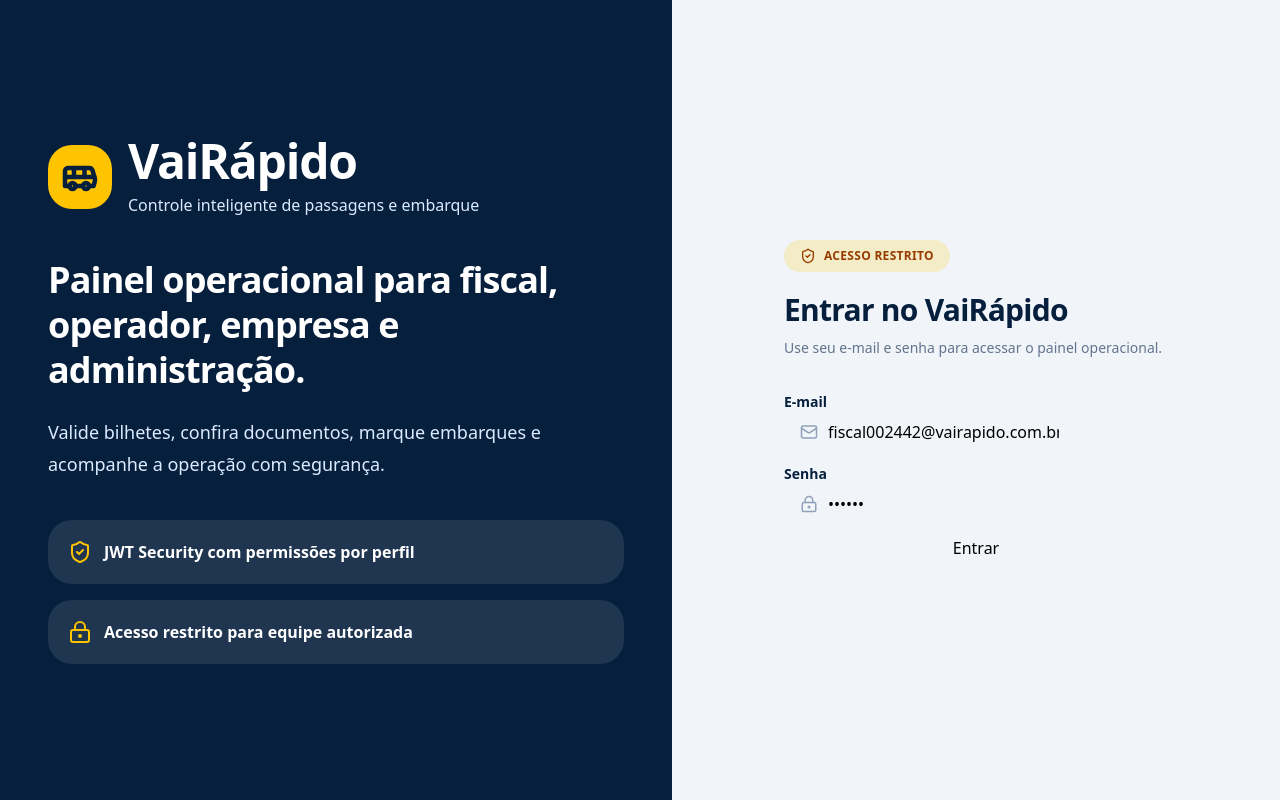
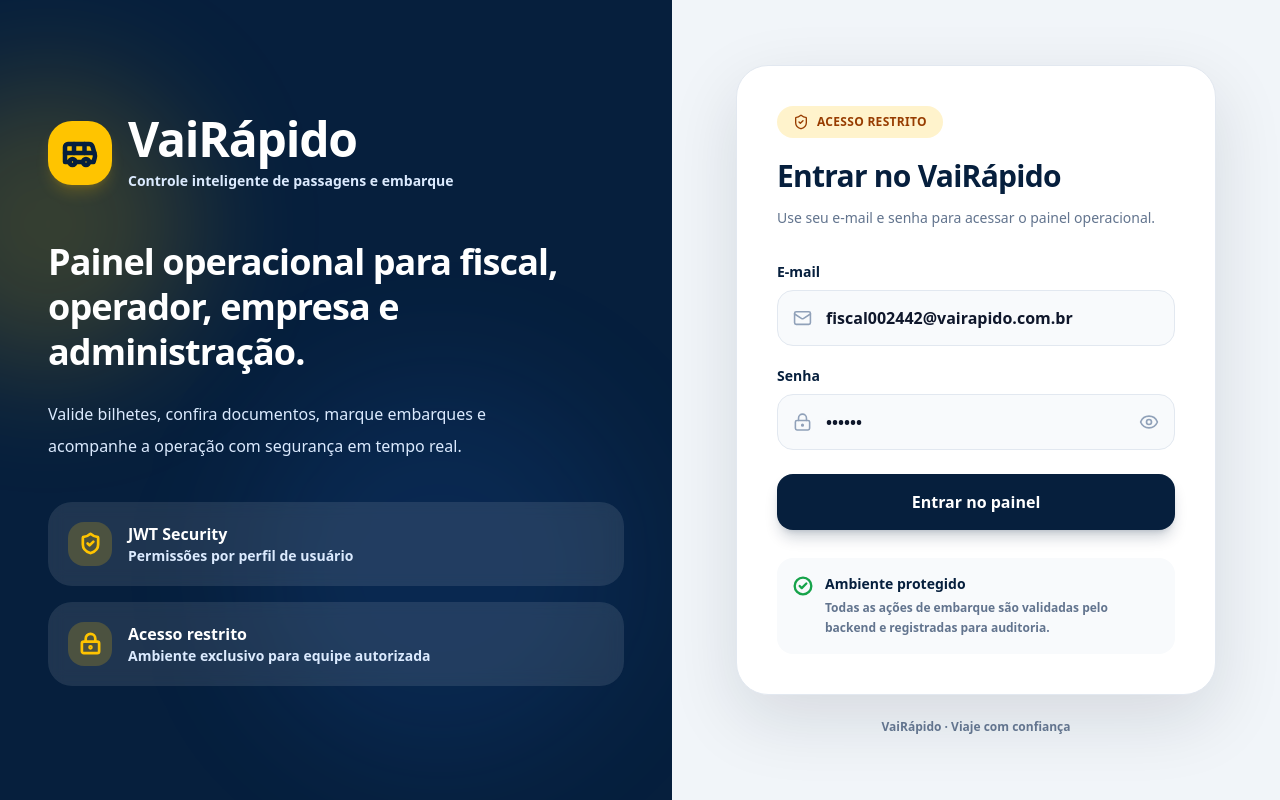
Before and after one commit to TRIAAO/vairapido-frontend, a React (Vite) app: page /login in a window 1280 px wide. Built offline with nearby package versions, Linux system fonts and the light colour scheme; no server answers.

Commit message:
feat: melhorar tela de login do backoffice

```diff
--- a/src/pages/Login.jsx
+++ b/src/pages/Login.jsx
@@ -1,18 +1,33 @@
 import { useState } from "react";
-import { Bus, LockKeyhole, Mail, ShieldCheck } from "lucide-react";
+import {
+  Bus,
+  CheckCircle2,
+  Eye,
+  EyeOff,
+  LockKeyhole,
+  Mail,
+  ShieldCheck
+} from "lucide-react";
 import { useLocation, useNavigate } from "react-router-dom";
 import { extractApiError, loginRequest } from "../api/client";
 import { saveAuth } from "../utils/auth";
+
+const defaultCredentials = import.meta.env.DEV
+  ? {
+      email: "fiscal002442@vairapido.com.br",
+      password: "123456"
+    }
+  : {
+      email: "",
+      password: ""
+    };
 
 export default function Login() {
   const navigate = useNavigate();
   const location = useLocation();
 
-  const [form, setForm] = useState({
-    email: "fiscal002442@vairapido.com.br",
-    password: "123456"
-  });
-
+  const [form, setForm] = useState(defaultCredentials);
+  const [showPassword, setShowPassword] = useState(false);
   const [loading, setLoading] = useState(false);
   const [error, setError] = useState("");
 
@@ -47,15 +62,23 @@ export default function Login() {
   return (
     <div className="min-h-screen bg-navy">
       <div className="grid min-h-screen lg:grid-cols-[1.05fr_0.95fr]">
-        <section className="hidden items-center justify-center bg-navy px-12 text-white lg:flex">
-          <div className="max-w-xl">
-            <div className="mb-10 flex items-center gap-4">
-              <div className="grid h-16 w-16 place-items-center rounded-3xl bg-yellowBrand text-navy">
+        <section className="relative hidden overflow-hidden bg-navy px-12 text-white lg:flex lg:items-center lg:justify-center">
+          <div className="absolute -left-24 top-20 h-72 w-72 rounded-full bg-yellowBrand/20 blur-3xl" />
+          <div className="absolute bottom-10 right-10 h-96 w-96 rounded-full bg-blue-500/10 blur-3xl" />
+
+          <div className="relative z-10 max-w-xl">
+            <div className="mb-12 flex items-center gap-4">
+              <div className="grid h-16 w-16 place-items-center rounded-3xl bg-yellowBrand text-navy shadow-lg shadow-yellowBrand/20">
                 <Bus size={36} strokeWidth={3} />
               </div>
+
               <div>
-                <h1 className="text-5xl font-black tracking-tight">VaiRápido</h1>
-                <p className="mt-2 text-blue-100">Controle inteligente de passagens e embarque</p>
+                <h1 className="text-5xl font-black tracking-tight">
+                  VaiRápido
+                </h1>
+                <p className="mt-2 text-sm font-semibold text-blue-100">
+                  Controle inteligente de passagens e embarque
+                </p>
               </div>
             </div>
 
@@ -63,25 +86,56 @@ export default function Login() {
               Painel operacional para fiscal, operador, empresa e administração.
             </h2>
 
-            <p className="mt-6 text-lg leading-8 text-blue-100">
-              Valide bilhetes, confira documentos, marque embarques e acompanhe a operação com segurança.
+            <p className="mt-6 max-w-lg text-base leading-8 text-blue-100">
+              Valide bilhetes, confira documentos, marque embarques e acompanhe
+              a operação com segurança em tempo real.
             </p>
 
             <div className="mt-10 grid gap-4">
-              <div className="flex items-center gap-3 rounded-3xl bg-white/10 p-5">
-                <ShieldCheck className="text-yellowBrand" />
-                <span className="font-bold">JWT Security com permissões por perfil</span>
+              <div className="flex items-center gap-4 rounded-3xl bg-white/10 p-5 backdrop-blur">
+                <div className="grid h-11 w-11 place-items-center rounded-2xl bg-yellowBrand/20 text-yellowBrand">
+                  <ShieldCheck size={23} strokeWidth={2.8} />
                 </div>
-              <div className="flex items-center gap-3 rounded-3xl bg-white/10 p-5">
-                <LockKeyhole className="text-yellowBrand" />
-                <span className="font-bold">Acesso restrito para equipe autorizada</span>
+
+                <div>
+                  <p className="font-black">JWT Security</p>
+                  <p className="text-sm font-semibold text-blue-100">
+                    Permissões por perfil de usuário
+                  </p>
+                </div>
+              </div>
+
+              <div className="flex items-center gap-4 rounded-3xl bg-white/10 p-5 backdrop-blur">
+                <div className="grid h-11 w-11 place-items-center rounded-2xl bg-yellowBrand/20 text-yellowBrand">
+                  <LockKeyhole size={23} strokeWidth={2.8} />
+                </div>
+
+                <div>
+                  <p className="font-black">Acesso restrito</p>
+                  <p className="text-sm font-semibold text-blue-100">
+                    Ambiente exclusivo para equipe autorizada
+                  </p>
+                </div>
               </div>
             </div>
           </div>
         </section>
 
-        <section className="flex items-center justify-center bg-slate-100 px-4 py-10">
-          <div className="vr-card w-full max-w-md p-8">
+        <section className="flex min-h-screen items-center justify-center bg-slate-100 px-5 py-10">
+          <div className="w-full max-w-[480px]">
+            <div className="mb-7 text-center lg:hidden">
+              <div className="mx-auto mb-4 grid h-16 w-16 place-items-center rounded-3xl bg-yellowBrand text-navy">
+                <Bus size={34} strokeWidth={3} />
+              </div>
+              <h1 className="text-4xl font-black tracking-tight text-navy">
+                VaiRápido
+              </h1>
+              <p className="mt-2 text-sm font-semibold text-slate-500">
+                Painéis operacionais
+              </p>
+            </div>
+
+            <div className="rounded-[2rem] border border-slate-200 bg-white p-8 shadow-soft lg:p-10">
               <div className="mb-8">
                 <div className="mb-5 inline-flex items-center gap-2 rounded-full bg-yellowBrand/20 px-4 py-2 text-xs font-black uppercase tracking-wide text-amber-800">
                   <ShieldCheck size={16} />
@@ -91,7 +145,8 @@ export default function Login() {
                 <h2 className="text-3xl font-black tracking-tight text-navy">
                   Entrar no VaiRápido
                 </h2>
-              <p className="mt-2 text-sm leading-6 text-slate-500">
+
+                <p className="mt-3 text-sm leading-6 text-slate-500">
                   Use seu e-mail e senha para acessar o painel operacional.
                 </p>
               </div>
@@ -99,10 +154,15 @@ export default function Login() {
               <form onSubmit={handleSubmit} className="grid gap-5">
                 <label className="grid gap-2">
                   <span className="text-sm font-black text-navy">E-mail</span>
+
                   <div className="relative">
-                  <Mail className="pointer-events-none absolute left-4 top-1/2 -translate-y-1/2 text-slate-400" size={18} />
+                    <Mail
+                      className="pointer-events-none absolute left-4 top-1/2 -translate-y-1/2 text-slate-400"
+                      size={19}
+                    />
+
                     <input
-                    className="vr-input pl-11"
+                      className="min-h-14 w-full rounded-2xl border border-slate-200 bg-slate-50 pl-12 pr-4 text-base font-bold text-slate-900 outline-none transition placeholder:text-slate-400 focus:border-navy focus:bg-white focus:ring-4 focus:ring-navy/10"
                       type="email"
                       name="email"
                       value={form.email}
@@ -116,11 +176,16 @@ export default function Login() {
 
                 <label className="grid gap-2">
                   <span className="text-sm font-black text-navy">Senha</span>
+
                   <div className="relative">
-                  <LockKeyhole className="pointer-events-none absolute left-4 top-1/2 -translate-y-1/2 text-slate-400" size={18} />
+                    <LockKeyhole
+                      className="pointer-events-none absolute left-4 top-1/2 -translate-y-1/2 text-slate-400"
+                      size={19}
+                    />
+
                     <input
-                    className="vr-input pl-11"
-                    type="password"
+                      className="min-h-14 w-full rounded-2xl border border-slate-200 bg-slate-50 pl-12 pr-14 text-base font-bold text-slate-900 outline-none transition placeholder:text-slate-400 focus:border-navy focus:bg-white focus:ring-4 focus:ring-navy/10"
+                      type={showPassword ? "text" : "password"}
                       name="password"
                       value={form.password}
                       onChange={updateField}
@@ -128,23 +193,55 @@ export default function Login() {
                       autoComplete="current-password"
                       required
                     />
+
+                    <button
+                      type="button"
+                      onClick={() => setShowPassword((current) => !current)}
+                      className="absolute right-4 top-1/2 -translate-y-1/2 text-slate-400 hover:text-navy"
+                      aria-label={showPassword ? "Ocultar senha" : "Mostrar senha"}
+                    >
+                      {showPassword ? <EyeOff size={20} /> : <Eye size={20} />}
+                    </button>
                   </div>
                 </label>
 
                 {error && (
-                <div className="rounded-2xl bg-red-50 px-4 py-3 text-sm font-bold text-red-700">
+                  <div className="rounded-2xl bg-red-50 px-4 py-4 text-sm font-bold leading-6 text-red-700">
                     {error}
                   </div>
                 )}
 
                 <button
-                className="vr-btn-primary"
+                  className="mt-1 flex min-h-14 w-full items-center justify-center gap-2 rounded-2xl bg-navy px-5 text-base font-black text-white shadow-lg shadow-navy/20 disabled:opacity-60"
                   type="submit"
                   disabled={loading}
                 >
-                {loading ? "Entrando..." : "Entrar"}
+                  {loading ? "Entrando..." : "Entrar no painel"}
                 </button>
               </form>
+
+              <div className="mt-7 rounded-2xl bg-slate-50 p-4">
+                <div className="flex gap-3">
+                  <div className="mt-0.5 text-confirmGreen">
+                    <CheckCircle2 size={20} strokeWidth={2.8} />
+                  </div>
+
+                  <div>
+                    <p className="text-sm font-black text-navy">
+                      Ambiente protegido
+                    </p>
+                    <p className="mt-1 text-xs font-semibold leading-5 text-slate-500">
+                      Todas as ações de embarque são validadas pelo backend e
+                      registradas para auditoria.
+                    </p>
+                  </div>
+                </div>
+              </div>
+            </div>
+
+            <p className="mt-6 text-center text-xs font-semibold text-slate-500">
+              VaiRápido · Viaje com confiança
+            </p>
           </div>
         </section>
       </div>
```
Lines whose indentation alone changed are shown as unchanged.
